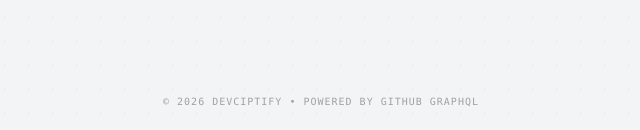
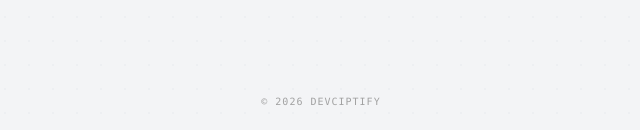
Before and after one commit to clevensam/Devciptify, a React (Vite) app: page / in a window 1280 px wide. Shown: the part 667-797 px from the top of the page, without its empty margins (319-959 px from the left). Built offline with nearby package versions, Linux system fonts and the light colour scheme.

Commit message:
style: remove GitHub GraphQL credit from footer

```diff
--- a/src/App.tsx
+++ b/src/App.tsx
@@ -492,7 +492,7 @@ export default function App() {
 
       {/* Tiny Signature Footer */}
       <footer className="py-6 text-center text-[10px] font-mono tracking-widest text-neutral-400 uppercase shrink-0">
-        &copy; 2026 DEVCIPTIFY &bull; POWERED BY GITHUB GRAPHQL
+        &copy; 2026 DEVCIPTIFY
       </footer>
 
       {/* Floating Micro-Toast Notification */}
```
